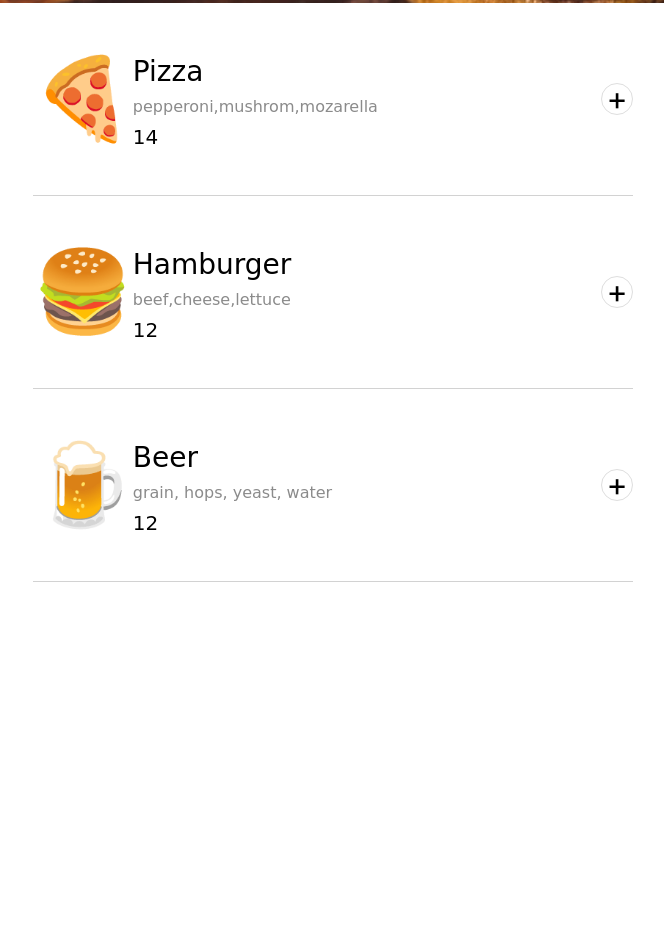
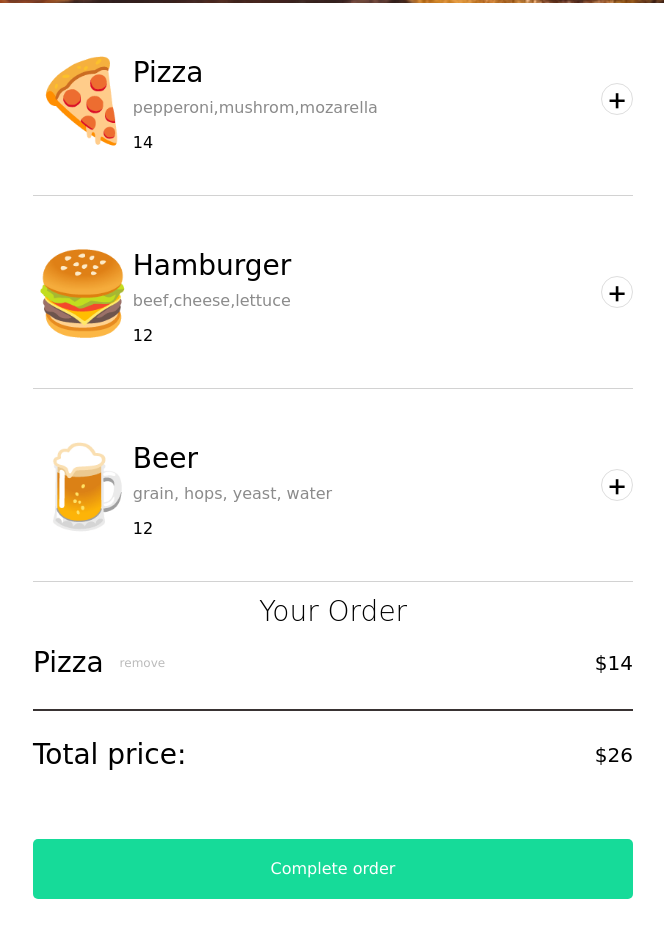
Before and after one commit to joaquinrosendo/restaurant-ordering-app, a website built with Vite: page index.html in a window 1280 px wide. Shown: the part 196-1134 px from the top of the page, without its empty margins (307-971 px from the left). Before the commit the page ends 800 px from the top, so only its background shows below. Built offline with nearby package versions, Linux system fonts and the light colour scheme; a web font is replaced by a local one.

Commit message:
finish order summary and complete order btn style

```diff
--- a/index.css
+++ b/index.css
@@ -22,11 +22,12 @@ h2 {
 }
 
 .item-emoji {
+    font-family: 'Inter';
     font-size: 80px;
     margin-bottom: 50px;
 }
 
-.item-name {
+.item-name, .order-item-name, .order-title {
     font-size: 28px;
     margin-bottom: 0;
 }
@@ -38,9 +39,10 @@ h2 {
     margin-bottom: 10px;
 }
 
-.item-price {
+.order-item-price {
     font-size: 20px;
-    margin-top: 0;
+    margin-top: 30px;
+    margin-bottom: 0;
 }
 
 .add-item-btn {
@@ -58,12 +60,41 @@ h2 {
     margin: 0;
 }
 
+.order-title {
+    text-align: center;
+}
+
+.order-item-remove-btn {
+    font-family: 'Verdana';
+    font-size: 12px;
+    font-weight: 400;
+    color: #BBBBBB;
+}
+
+.order-total-label {
+    font-size: 28px;
+}
+
+.order-total {
+    font-size: 20px;
+}
+
+button {
+    font-family: Verdana, Geneva, Tahoma, sans-serif;
+    color: white;
+    text-align: center;
+    font-size: 16px;
+}
+
 /* Layout */
 main, header{
     width: 600px;
     margin: 0 auto;
 }
 
+main {
+    margin-bottom: 3em;
+}
 
 header {
     background-image: url('images/burger-banner.png');
@@ -92,4 +123,58 @@ header {
     margin-top: 50px;
 }
 
+.order-item-container {
+    display: flex;
+    flex-direction: row;
+    justify-content: space-between;
+    align-items: center;
+}
+
+.order-item {
+    display: flex;
+    flex-direction: row;
+    align-items: flex-end;
+    gap: 1em;
+}
+
+.order-total-container {
+    display: flex;
+    flex-direction: row;
+    justify-content: space-between;
+    align-items: center;
+    border-top: solid #393333 2px;
+    margin-top: 30px;
+    margin-bottom: 40px;
+}
+
+.order-item-remove-btn {
+    margin-bottom: 8px;
+}
+
+.order-item-remove-btn:hover {
+    color: #8c2020;
+    cursor: pointer;
+}
+
+button {
+    background-color: #16DB99;
+    border: none;
+    width: 100%;
+    height: 60px;
+    border-radius: 5px;
+}
+
+button:hover {
+    background-color: #208c68;
+    cursor: pointer;
+}
+
 /* Textarea + Buttons */
+.add-item-btn:hover {
+    background-color: #8B8B8B;
+    cursor: pointer;
+}
+
+.add-item-btn p:hover {
+    color: white;
+}
--- a/index.html
+++ b/index.html
@@ -12,26 +12,28 @@
             <h1>Jimmy's Diner</h1>
             <h2>The best burgers and pizza in town</h2>
         </header>
-        <main id="menu-container">
-            <!-- Food items list goes here -->
-
-            <!--
-            <div class="menu-item">
-                <div class="item-info-container">
-                    <p class="item-emoji">🌮</p>
-                    <article class="item-description">
-                        <p class="item-name">Pizza</p>
-                        <p class="item-ingredients">pepperoni,mushrom,mozarella</p>
-                        <p class="item-price">$14</p>
-                    </article>
+        <main>
+            <section id="menu-container">
+                <!-- Food items list goes here -->
+            </section>
+            <section id="order-container">
+                <!-- 'Your order' box goes here -->
+                <h2 class="order-title">Your Order</h2>
+                <div class="order-list">
+                    <div class="order-item-container">
+                        <div class="order-item">
+                            <p class="order-item-name">Pizza</p>
+                            <p class="order-item-remove-btn">remove</p>
+                        </div>
+                        <p class="order-item-price">$14</p>
+                    </div>
                 </div>
-                <span>
-                    <div class="add-item-btn">
-                        <p>+</p>
-                    </div>
-                </span>
-            </div>
-            -->
+                <div class="order-total-container">
+                    <p class="order-total-label">Total price:</p>
+                    <p class="order-total">$26</p>
+                </div>
+                <button>Complete order</button>
+            </section>
         </main>
 	<script src="index.js" type="module"></script>
     </body>
--- a/index.js
+++ b/index.js
@@ -6,7 +6,6 @@ let renderMenu = (menuArray) => {
     let htmlMenu = ``;
 
     menuArray.map(menuItem => {
-        console.log(menuItem);
 
         htmlMenu += `<div class="menu-item">
                         <div class="item-info-container">
@@ -28,4 +27,8 @@ let renderMenu = (menuArray) => {
     document.getElementById("menu-container").innerHTML = htmlMenu;
 }
 
+let renderOrderSummary = () => {
+
+}
+
 renderMenu(menuArray);
```
